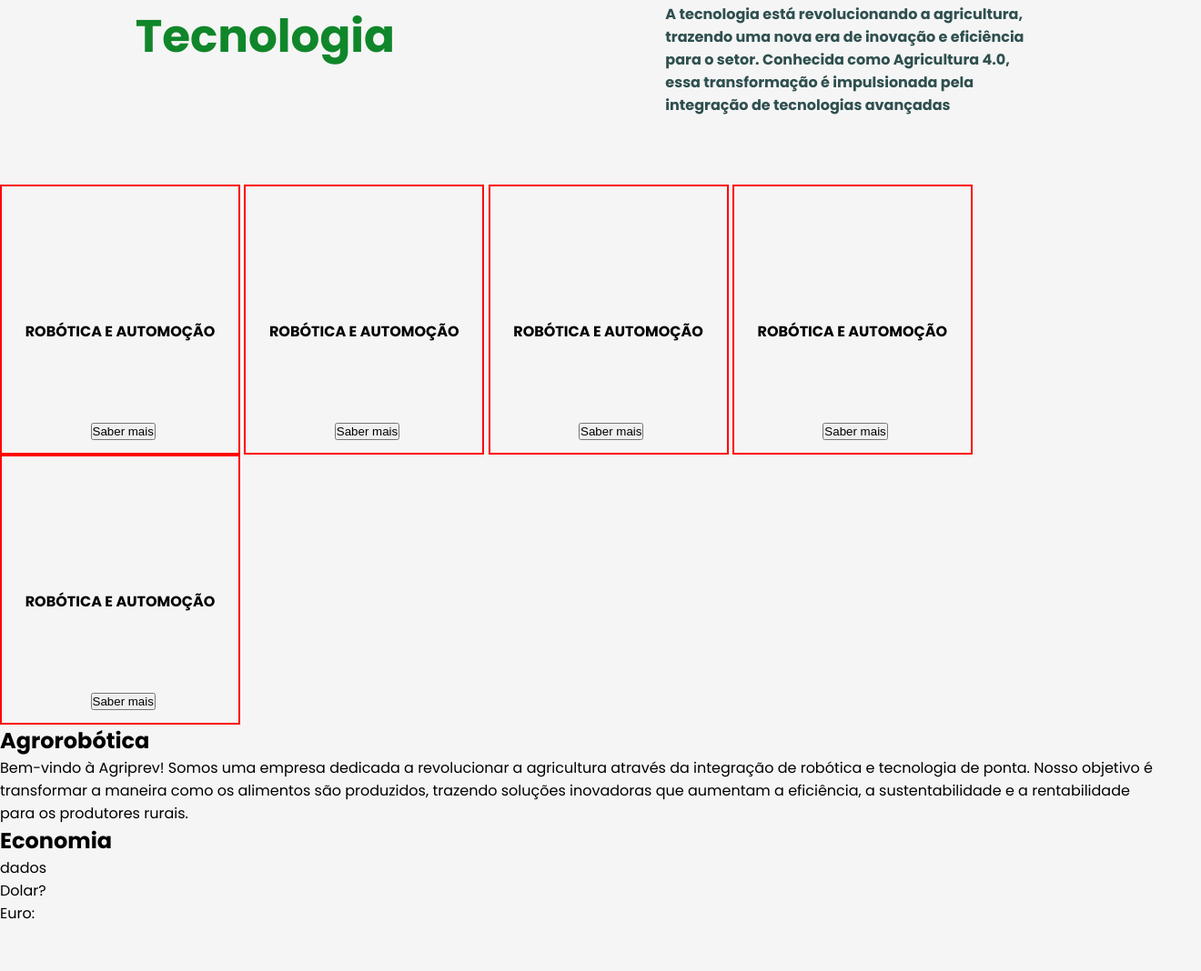
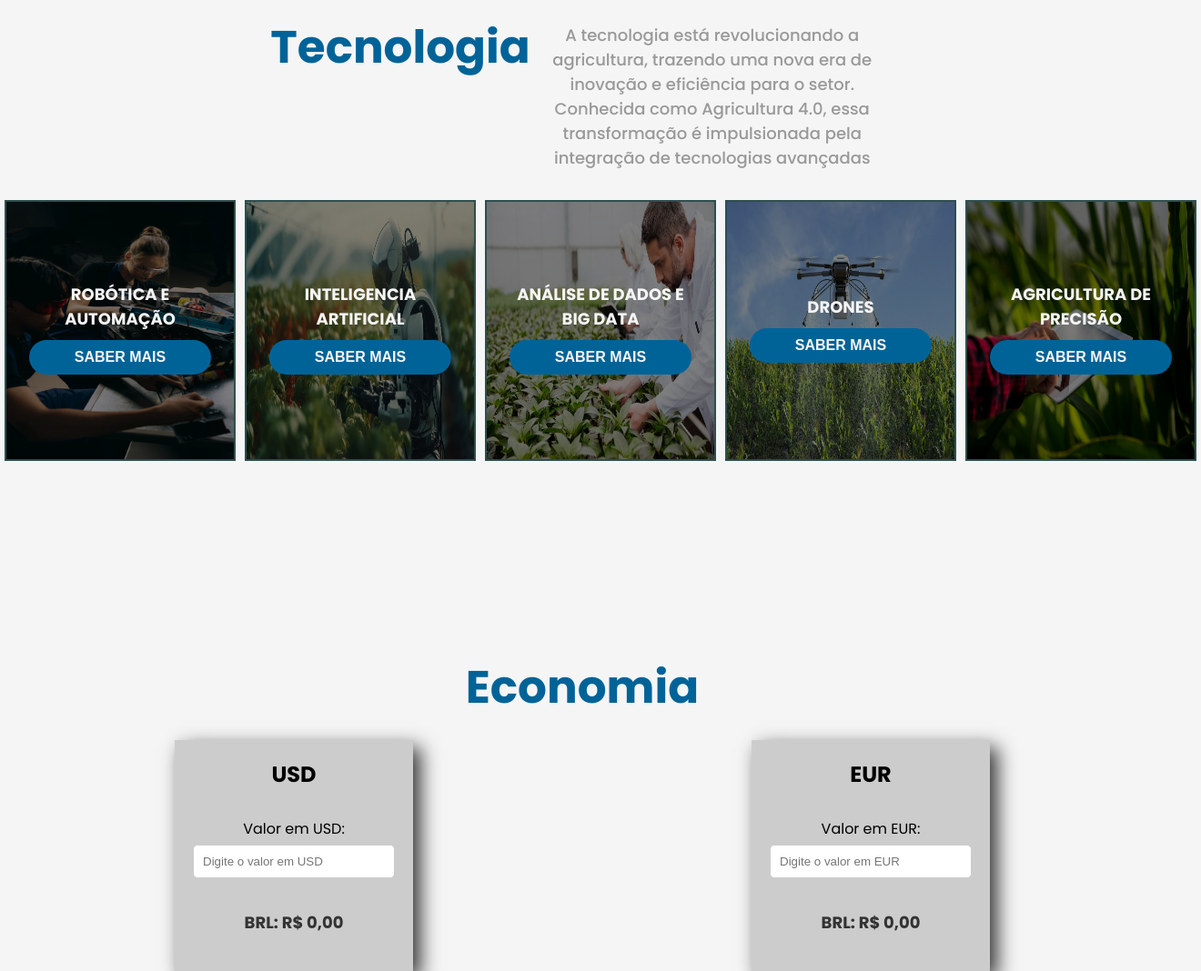
Before and after one commit to Elliot-developer/Agriprev, a plain HTML site: page index.html in a window 1280 px wide. Shown: the part 1679-2747 px from the top of the page at 91% size, 1320 px wide, since content can reach past the window. Before the commit the page ends 2696 px from the top, so only its background shows below. Drawn offline with Linux system fonts and the light colour scheme.

Commit message:
Estrutura de tec e co

```diff
--- a/conteudo.css
+++ b/conteudo.css
@@ -7,7 +7,7 @@
     height: 40px;
     margin: 20px;
     border-radius: 50px;
-    border: 3px solid #228B22;
+    border: 3px solid #006398;
     padding: 7px;
 }
 
@@ -24,14 +24,14 @@
 }
 
 .somos h1 {
-    color: #228B22;
+    color: #006398;
     margin-bottom: 10px;
     font-size: 50px;
 }
 
 .somos p {
     font-size: 20px ;
-    color: #2F4F4F;
+    color: #999999;
 }
 
 #quemsomos img {
@@ -47,7 +47,7 @@
     box-shadow: 2px 8px 8px white ;
     width: 100%;
     height: 250px;
-    background-color: #10862a;
+    background-color: #006398;
 }
 
 #empresasa .imagens {
@@ -61,7 +61,7 @@
 }
 
 #empresas img {
-    box-shadow: 4px 8px 20px #10411b;
+    box-shadow: 4px 8px 20px #2F4F4F;
     background-color: #f5f5f5;
     margin-right: 60px;
     margin-left: 60px;
@@ -82,12 +82,14 @@
 }
 
 #tecnologia {
+    display: flex;
+    justify-content: space-evenly;
 }
 
 #tecnologia .tec-t {
     display: flex;
     justify-content: space-around;
-    color: #10862a;
+    color: #006398;
 }
 
 #tecnologia h1{
@@ -95,29 +97,135 @@
 }
 
 #tecnologia .tec-p {
-    color: #2F4F4F;
-    font-weight: bold;
+    color: #999999;
+    font-weight: 500;
     width: 400px;
     height: 200px;
 }
 
 #tecnologia .tec-img {
-    padding: 5px;
+    justify-content: center;
+    align-items: center;
     display: inline-block;
-    border: 2px solid red;
+    border: 2px solid #2F4F4F;
     width: 250px;
     height: 283px;
+    margin: 5px;
+    background-size: cover;
+}
+
+#tecnologia .tec-img img {
+    -webkit-filter:brightness(50%);
+    filter:brightness(50%);
+
+    width: 250px;
+    height: 283px;
+    position: absolute;
+    background-repeat: no-repeat;
+
 }
 
 #tecnologia .tec-img p {
+    text-transform: uppercase;
+    color: #f5f5f5;
     font-weight: bold;
     position: relative;
-    top: 50%;
     text-align: center;
 }
 
 #tecnologia .tec-img input {
+
+
+}
+
+
+/* EFEITO DE VIRAR */
+
+.tec {
+    perspective: 1000px;
+}
+
+.tec-img {
+    width: 300px;
+    height: 400px;
     position: relative;
-    top: 80%;
-    left: 37%;
+    transform-style: preserve-3d;
+    transition: transform 0.6s;
 }
+
+.tec-img.flip {
+    transform: rotateY(180deg);
+}
+
+.front, .back {
+    position: absolute;
+    width: 100%;
+    height: 100%;
+    backface-visibility: hidden;
+    display: flex;
+    flex-direction: column;
+    justify-content: center;
+    align-items: center;
+    padding: 20px;
+    box-sizing: border-box;
+}
+
+.front {
+    background-color: #f0f0f0;
+}
+
+.front input {
+    position: relative;
+    margin-top: 70px;
+
+
+    border: none;
+    padding: 10px;
+    border-radius: 20px;
+    background-color: #006398;
+    color: #f5f5f5;
+    font-weight: bold;
+    text-transform: uppercase;
+}
+
+.back {
+    border: 1px solid black;
+    background-color: #2F4F4F;
+    transform: rotateY(180deg);
+}
+
+.back p {
+    text-align: start;
+    font-size: 12px;
+
+}
+
+.back input {
+    position: relative;
+    border: none;
+    top: 15%;
+    padding: 10px;
+    border-radius: 20px;
+    background-color: #006398;
+    color: #f5f5f5;
+    font-weight: bold;
+    text-transform: uppercase;
+}
+
+img {
+    max-width: 100%;
+    height: auto;
+}
+
+p {
+    margin-top: 10px;
+    font-size: 18px;
+    text-align: center;
+}
+
+input[type="button"] {
+    margin-top: 10px;
+    padding: 10px 20px;
+    font-size: 16px;
+    cursor: pointer;
+}
--- /dev/null
+++ b/conv.css
@@ -0,0 +1,59 @@
+.converter {
+    padding: 20px;
+    border-radius: 10px;
+    display: flex;
+    justify-content: space-around;
+    text-align: center;
+}
+
+.espcv {
+    padding: 20px;
+    box-shadow: 8px 8px 20px #333;
+    background-color: #ccc;
+    position: absolute;
+    left: 15%;
+}
+
+.espcv2 {
+    padding: 20px;
+    box-shadow: 8px 8px 20px #333;
+    background-color: #ccc;
+    position: absolute;
+    right: 15%;
+}
+
+.economia h1 {
+    color: #006398;
+    font-size: 50px;
+    text-align: center;
+}
+
+h2 {
+    margin-bottom: 20px;
+}
+
+.converter-form {
+    display: flex;
+    flex-direction: column;
+    align-items: center;
+    margin-bottom: 20px;
+}
+
+label {
+    margin: 10px 0 5px;
+}
+
+input {
+    padding: 10px;
+    margin-bottom: 15px;
+    border: 1px solid #ccc;
+    border-radius: 5px;
+    width: 200px;
+}
+
+.result {
+    margin-top: 20px;
+    font-size: 18px;
+    font-weight: bold;
+    color: #333;
+}
--- /dev/null
+++ b/convertor.js
@@ -0,0 +1,31 @@
+function convertUsdToBrl() {
+    const amount = document.getElementById('usd-amount').value;
+    const resultDiv = document.getElementById('usd-result');
+
+    // Taxa de câmbio fixa para demonstração (1 USD = 5.0 BRL)
+    const exchangeRate = 5.35;
+
+    if (amount === '' || isNaN(amount)) {
+        resultDiv.innerHTML = 'BRL: R$ 0,00';
+        return;
+    }
+
+    const convertedAmount = amount * exchangeRate;
+    resultDiv.innerHTML = `BRL: R$ ${convertedAmount.toFixed(2)}`;
+}
+
+function convertEurToBrl() {
+    const amount = document.getElementById('eur-amount').value;
+    const resultDiv = document.getElementById('eur-result');
+
+    // Taxa de câmbio fixa para demonstração (1 EUR = 6.5 BRL)
+    const exchangeRate = 5.73;
+
+    if (amount === '' || isNaN(amount)) {
+        resultDiv.innerHTML = 'BRL: R$ 0,00';
+        return;
+    }
+
+    const convertedAmount = amount * exchangeRate;
+    resultDiv.innerHTML = `BRL: R$ ${convertedAmount.toFixed(2)}`;
+}
--- a/index.html
+++ b/index.html
@@ -6,6 +6,17 @@
     <title>AgriPrev - Tecnologia e economia</title>
     <link rel="stylesheet" href="style.css">
     <link rel="stylesheet" href="conteudo.css">
+
+    <link rel="stylesheet" href="conv.css">
+
+    <script src="./convertor.js"></script>
+
+    <script>
+        function flipCard(button) {
+            const card = button.closest('.tec-img');
+            card.classList.toggle('flip');
+        }
+    </script>
 </head>
 <body>
 
@@ -25,9 +36,8 @@
             <div id="menu-t">
                 <ul>
                     <li><a href="#conteudo">Quem somos</a></li>
-                    <li><a href="">Tecnologia</a></li>
-                    <li><a href="">Agroróbotica</a></li>
-                    <li><a href="">Economia</a></li>
+                    <li><a href="#tecnologia">Tecnologia</a></li>
+                    <li><a href="#eco">Economia</a></li>
                 </ul>
             </div>
         </div>
@@ -69,7 +79,7 @@
 
         </div>
 
-        <section id="tecnologia">
+        <div id="tecnologia">
             <div class="tec-t">
                 <h1>Tecnologia</h1>
                 <div class="tec-p">
@@ -77,60 +87,114 @@
                 </div>
 
             </div>
+        </div>
+
+        <section id="tecnologia">
+
 
             <div class="tec">
                 <div class="tec-img">
-                    <p>ROBÓTICA E AUTOMOÇÃO</p>
-                    <input type="button" value="Saber mais">
+                    <div class="front">
+                        <img src="./imagens/robotica.jpg" alt="Robótica e Automação">
+                        <p>ROBÓTICA E AUTOMAÇÃO</p>
+                        <input type="button" value="Saber mais" onclick="flipCard(this)">
+                    </div>
+                    <div class="back">
+                        <p>Estão se tornando cada vez mais comuns nas fazendas, máquinas autônomas podem trabalhar 24 horas por dia, aumentando a produtividade e reduzindo a necessidade de mão-de-obra humana em tarefas repetitivas e extenuantes.</p>
+                        <input type="button" value="Voltar" onclick="flipCard(this)">
+                    </div>
                 </div>
+            </div>
 
+            <div class="tec">
                 <div class="tec-img">
-                    <p>ROBÓTICA E AUTOMOÇÃO</p>
-                    <input type="button" value="Saber mais">
+                    <div class="front">
+                        <img src="./imagens/artificial.jpg" alt="Robótica e Automação">
+                        <p>Inteligencia Artificial</p>
+                        <input type="button" value="Saber mais" onclick="flipCard(this)">
+                    </div>
+                    <div class="back">
+                        <p>Algoritmos de IA podem prever condições climáticas, identificar pragas e doenças em estágios iniciais e recomendar as melhores práticas de cultivo, aumentando a precisão e a eficiência na produção agrícola.</p>
+                        <input type="button" value="Voltar" onclick="flipCard(this)">
+                    </div>
                 </div>
+            </div>
 
+            <div class="tec">
                 <div class="tec-img">
-                    <p>ROBÓTICA E AUTOMOÇÃO</p>
-                    <input type="button" value="Saber mais">
+                    <div class="front">
+                        <img src="./imagens/analise.jpg" alt="Robótica e Automação">
+                        <p>Análise de Dados e Big Data</p>
+                        <input type="button" value="Saber mais" onclick="flipCard(this)">
+                    </div>
+                    <div class="back">
+                        <p>Com essas informações, é possível planejar melhor a rotação de culturas, gerenciar recursos hídricos e aplicar fertilizantes e pesticidas de maneira mais eficiente, minimizando o impacto ambiental e reduzindo custos.</p>
+                        <input type="button" value="Voltar" onclick="flipCard(this)">
+                    </div>
                 </div>
+            </div>
 
+            <div class="tec">
                 <div class="tec-img">
-                    <p>ROBÓTICA E AUTOMOÇÃO</p>
-                    <input type="button" value="Saber mais">
+                    <div class="front">
+                        <img src="./imagens/drone.jpg" alt="Robótica e Automação">
+                        <p>Drones</p>
+                        <input type="button" value="Saber mais" onclick="flipCard(this)">
+                    </div>
+                    <div class="back">
+                        <p>Equipados com câmeras e sensores avançados. Eles podem identificar grandes áreas que precisam de atenção, como zonas com deficiência hídrica ou infestadas por pragas, permitindo intervenções rápidas e precisas.</p>
+                        <input type="button" value="Voltar" onclick="flipCard(this)">
+                    </div>
                 </div>
+            </div>
 
+            <div class="tec">
                 <div class="tec-img">
-                    <p>ROBÓTICA E AUTOMOÇÃO</p>
-                    <input type="button" value="Saber mais">
+                    <div class="front">
+                        <img src="./imagens/agricultura.jpg" alt="Robótica e Automação">
+                        <p>Agricultura de Precisão</p>
+                        <input type="button" value="Saber mais" onclick="flipCard(this)">
+                    </div>
+                    <div class="back">
+                        <p>utiliza todas essas tecnologias para otimizar cada aspecto da produção agrícola. Trata-se de aplicar a quantidade certa de insumos no momento exato, aumentando a eficiência e a sustentabilidade da produção.</p>
+                        <input type="button" value="Voltar" onclick="flipCard(this)">
+                    </div>
                 </div>
             </div>
         </section>
 
-        <section id="agrorobotica">
-            <div class="rob">
-                <h1>Agrorobótica</h1>
-                <p>Bem-vindo à Agriprev! Somos uma empresa dedicada a revolucionar a agricultura através da integração de robótica e tecnologia de ponta. Nosso objetivo é transformar a maneira como os alimentos são produzidos, trazendo soluções inovadoras que aumentam a eficiência, a sustentabilidade e a rentabilidade para os produtores rurais.</p>
-            </div>
-        </section>
+        <div id="espc">
 
-        <section id="economia">
-            <div class="eco">
-                <h1>Economia</h1>
-                <p>dados</p>
-                <div>
-                    <p>Dolar?</p>
-                    <p>Euro:</p>
+        </div>
+
+
+        <div class="economia">
+            <h1>Economia</h1>
+            <div class="converter">
+                <div class="espcv">
+                    <h2>USD</h2>
+                    <div class="converter-form">
+                        <label for="usd-amount">Valor em USD:</label>
+                        <input type="number" id="usd-amount" placeholder="Digite o valor em USD" oninput="convertUsdToBrl()">
+                        <div class="result" id="usd-result">BRL: R$ 0,00</div>
+                    </div>
+                </div>
+
+
+                <div class="espcv2">
+                    <h2>EUR</h2>
+                    <div class="converter-form">
+                        <label for="eur-amount">Valor em EUR:</label>
+                        <input type="number" id="eur-amount" placeholder="Digite o valor em EUR" oninput="convertEurToBrl()">
+                        <div class="result" id="eur-result">BRL: R$ 0,00</div>
+                    </div>
                 </div>
             </div>
-        </section>
-</div>
-
-
     <footer>
 
     </footer>
 
 
 
-</body>
+    </body>
 </html>
```
Also changed, not shown: style.css (+9 -5 lines), imagens/AGRIPREV-removebg-preview.png, imagens/agricultura.jpg (added), imagens/analise.jpg (added), imagens/artificial.jpg (added), imagens/drone.jpg (added), imagens/robotica.jpg (added).
